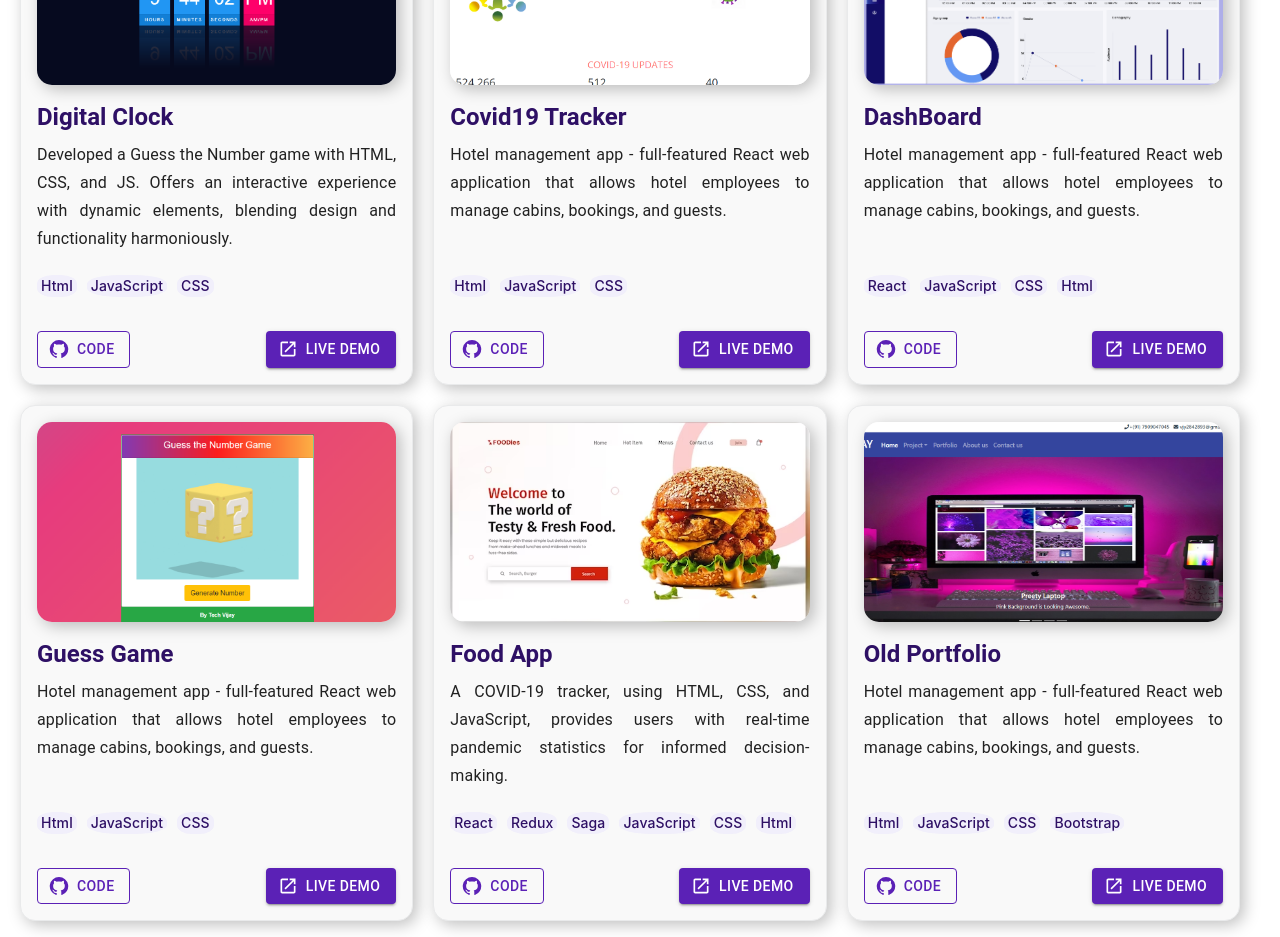
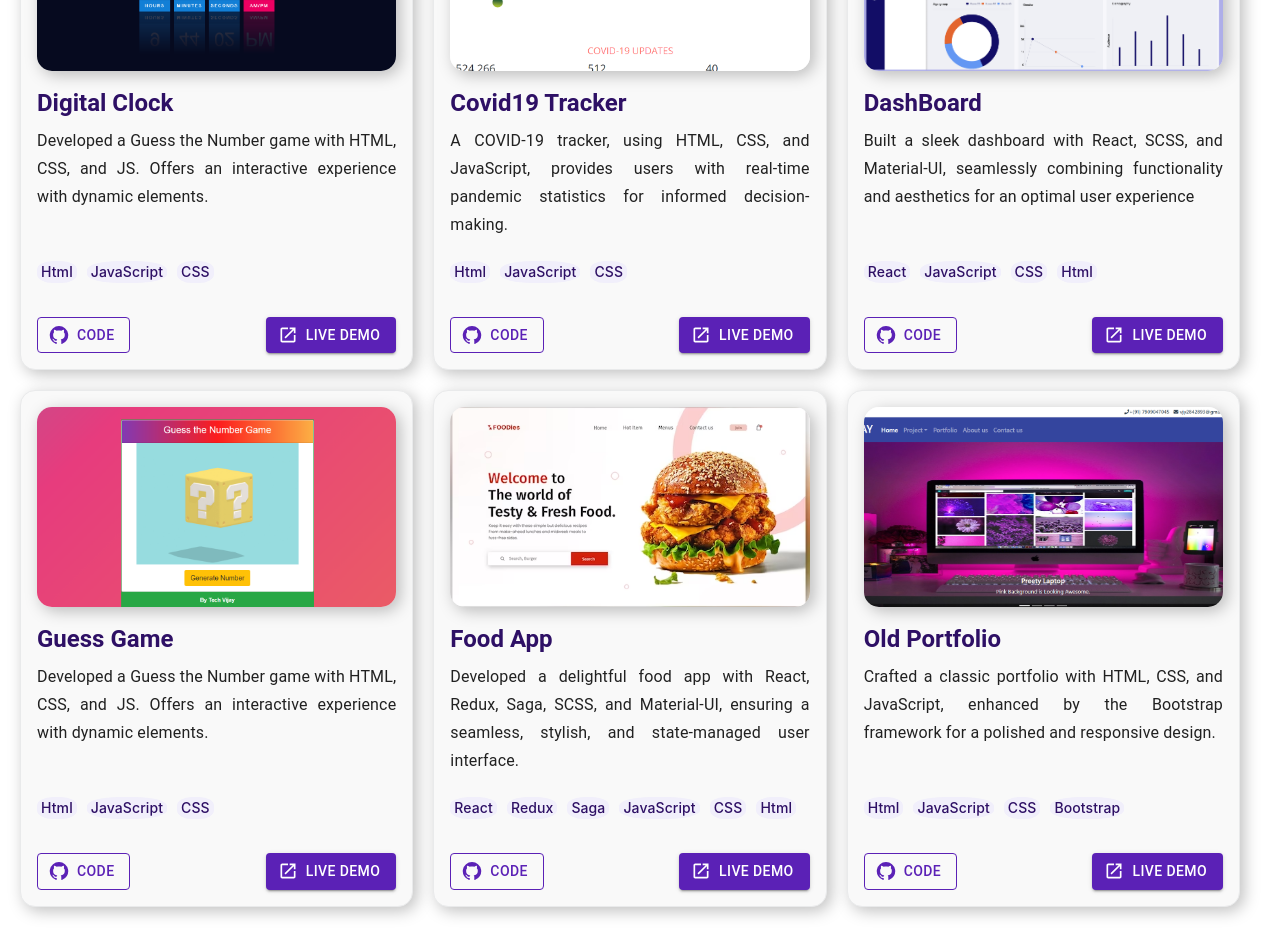
Before and after one commit to vijay4748/ReactPortfolio, a React (Vite) app: page / in a window 1280 px wide. Shown: the part 2580-3517 px from the top of the page. Built offline with nearby package versions, Linux system fonts and the light colour scheme.

Commit message:
new commit

```diff
--- a/src/components/AboutMe/AboutMe.jsx
+++ b/src/components/AboutMe/AboutMe.jsx
@@ -77,7 +77,7 @@ const AboutMe = () => {
             </Card>
           </Box>
           <Box className="aboutmyself">
-            <Typography variant="h4" gutterBottom>
+            <Typography variant="h5" gutterBottom>
               <b>a little bit about Vijay</b>
             </Typography>
             <Typography
--- a/src/components/Projects/Projects.jsx
+++ b/src/components/Projects/Projects.jsx
@@ -65,7 +65,7 @@ const Projects = () => {
         <ProjectCard
           projectName="Digital Clock"
           projectDescription="
-          Developed a Guess the Number game with HTML, CSS, and JS. Offers an interactive experience with dynamic elements, blending design and functionality harmoniously."
+          Developed a Guess the Number game with HTML, CSS, and JS. Offers an interactive experience with dynamic elements."
           projectSkills={["Html", "JavaScript", "CSS"]}
           githubLink="https://github.com/vijay4748/TechVijay-Projects/tree/main/Digital%20Clock"
           liveDemoLink="https://vijay4748.github.io/vjyweb/Digital%20Clock/DigitalClock.html"
@@ -73,7 +73,7 @@ const Projects = () => {
         />
         <ProjectCard
           projectName="Covid19 Tracker"
-          projectDescription="Hotel management app - full-featured React web application that allows hotel employees to manage cabins, bookings, and guests."
+          projectDescription="A COVID-19 tracker, using HTML, CSS, and JavaScript, provides users with real-time pandemic statistics for informed decision-making."
           projectSkills={["Html", "JavaScript", "CSS"]}
           githubLink="https://github.com/vijay4748/vjyweb/tree/main/COVID_19%20Tracker"
           liveDemoLink="https://vijay4748.github.io/vjyweb/COVID_19%20Tracker/index.html"
@@ -81,7 +81,8 @@ const Projects = () => {
         />
         <ProjectCard
           projectName="DashBoard"
-          projectDescription="Hotel management app - full-featured React web application that allows hotel employees to manage cabins, bookings, and guests."
+          projectDescription="
+          Built a sleek dashboard with React, SCSS, and Material-UI, seamlessly combining functionality and aesthetics for an optimal user experience"
           projectSkills={["React", "JavaScript", "CSS", "Html"]}
           githubLink="https://github.com/your-username/project-repo"
           liveDemoLink="https://your-live-demo-link.com"
@@ -89,7 +90,7 @@ const Projects = () => {
         />
         <ProjectCard
           projectName="Guess Game"
-          projectDescription="Hotel management app - full-featured React web application that allows hotel employees to manage cabins, bookings, and guests."
+          projectDescription="Developed a Guess the Number game with HTML, CSS, and JS. Offers an interactive experience with dynamic elements."
           projectSkills={["Html", "JavaScript", "CSS"]}
           githubLink="https://github.com/vijay4748/TechVijay-Projects/tree/main/Guess%20Number"
           liveDemoLink="https://vijay4748.github.io/vjyweb/Guess%20Number/index.html"
@@ -97,7 +98,8 @@ const Projects = () => {
         />
         <ProjectCard
           projectName="Food App"
-          projectDescription="A COVID-19 tracker, using HTML, CSS, and JavaScript, provides users with real-time pandemic statistics for informed decision-making."
+          projectDescription="
+          Developed a delightful food app with React, Redux, Saga, SCSS, and Material-UI, ensuring a seamless, stylish, and state-managed user interface."
           projectSkills={[
             "React",
             "Redux",
@@ -112,7 +114,8 @@ const Projects = () => {
         />
         <ProjectCard
           projectName="Old Portfolio"
-          projectDescription="Hotel management app - full-featured React web application that allows hotel employees to manage cabins, bookings, and guests."
+          projectDescription="
+          Crafted a classic portfolio with HTML, CSS, and JavaScript, enhanced by the Bootstrap framework for a polished and responsive design."
           projectSkills={["Html", "JavaScript", "CSS", "Bootstrap"]}
           githubLink="https://github.com/vijay4748/vjyweb"
           liveDemoLink="https://vijay4748.github.io/vjyweb/"
```
